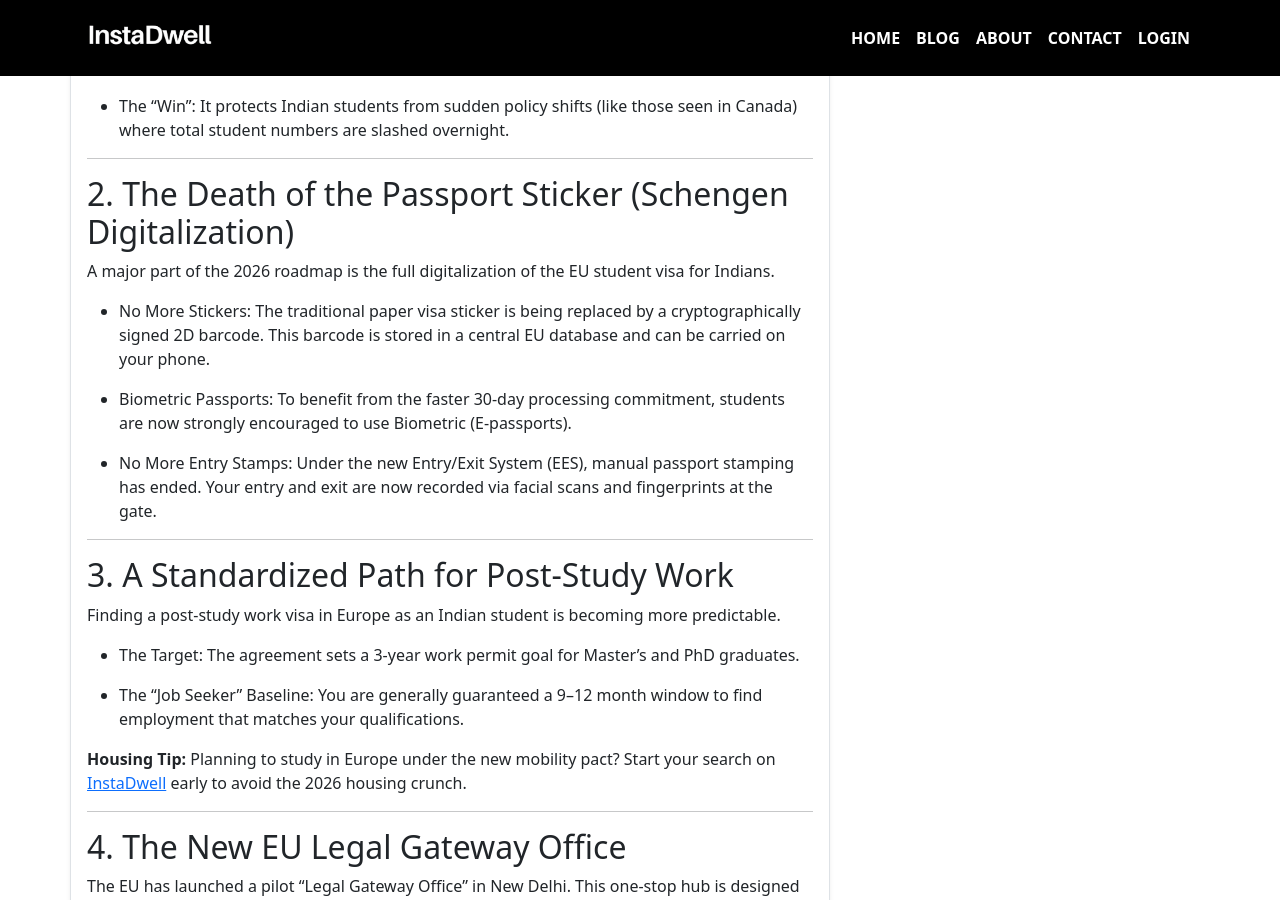
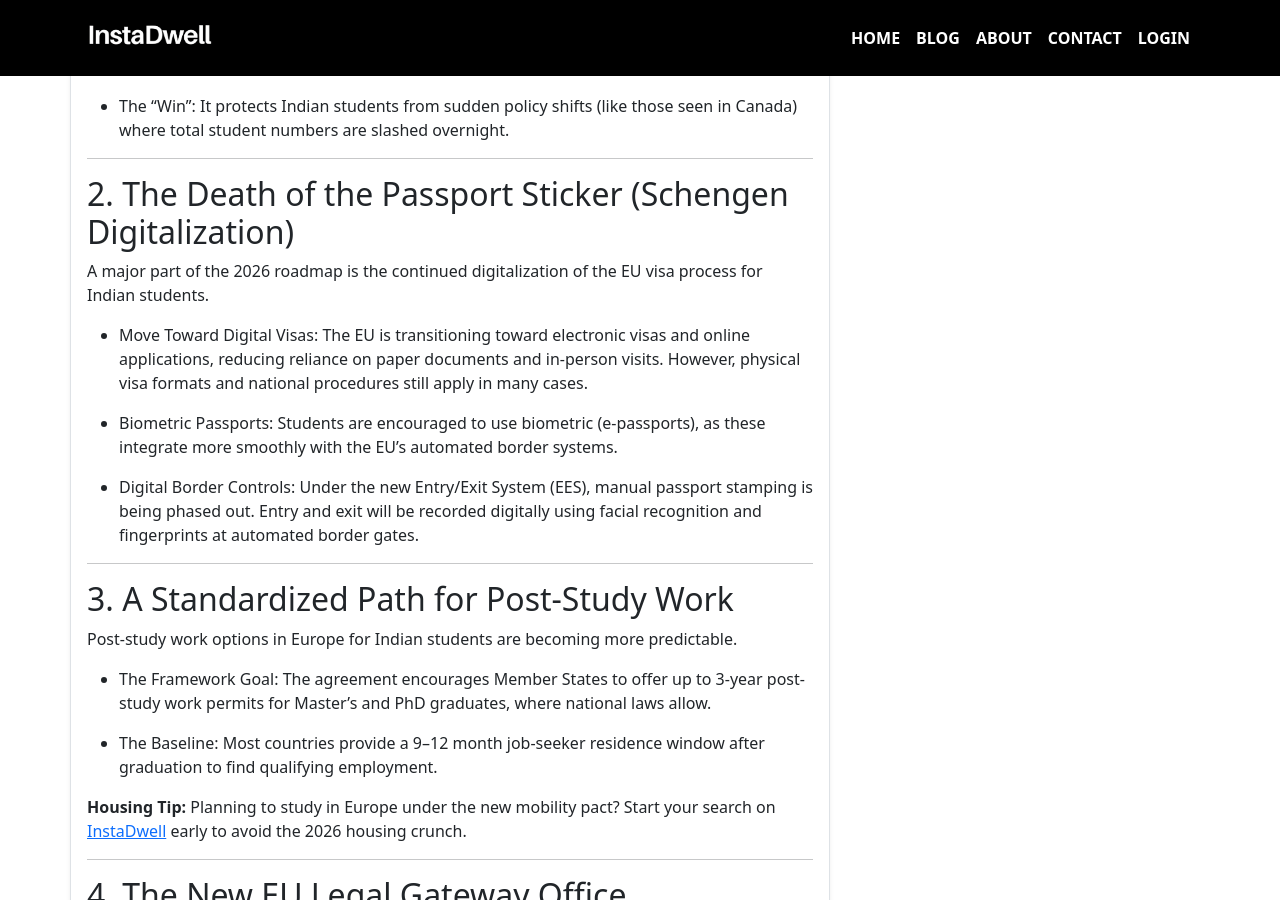
Before and after one commit to instadw/instadwell-blog, a Jekyll site: the page built from _posts/2026-1-30-how-the-2026-eu-india-fta-affects-indian-students-uncapped-mobility-and-digital-visas.md, in a window 1280 px wide and 900 px high, scrolled down 1271 px. Built offline with Jekyll 4.4.1, drawn with Linux system fonts in a browser that asks for light colours.

Commit message:
Update 2026-1-30-how-the-2026-eu-india-fta-affects-indian-students-uncapped-mobility-and-digital-visas.md

```diff
--- a/_posts/2026-1-30-how-the-2026-eu-india-fta-affects-indian-students-uncapped-mobility-and-digital-visas.md
+++ b/_posts/2026-1-30-how-the-2026-eu-india-fta-affects-indian-students-uncapped-mobility-and-digital-visas.md
@@ -42,24 +42,23 @@ Uncapped does not mean unregulated. While the EU won't place a "hard cap" on the
 
 ## 2. The Death of the Passport Sticker (Schengen Digitalization)
 
-A major part of the 2026 roadmap is the full digitalization of the EU student visa for Indians.
+A major part of the 2026 roadmap is the continued digitalization of the EU visa process for Indian students.
 
--   No More Stickers: The traditional paper visa sticker is being replaced by a cryptographically signed 2D barcode. This barcode is stored in a central EU database and can be carried on your phone.
+-   Move Toward Digital Visas: The EU is transitioning toward electronic visas and online applications, reducing reliance on paper documents and in-person visits. However, physical visa formats and national procedures still apply in many cases.
 
--   Biometric Passports: To benefit from the faster 30-day processing commitment, students are now strongly encouraged to use Biometric (E-passports).
+-   Biometric Passports: Students are encouraged to use biometric (e-passports), as these integrate more smoothly with the EU’s automated border systems.
 
--   No More Entry Stamps: Under the new Entry/Exit System (EES), manual passport stamping has ended. Your entry and exit are now recorded via facial scans and fingerprints at the gate.
-
+-   Digital Border Controls: Under the new Entry/Exit System (EES), manual passport stamping is being phased out. Entry and exit will be recorded digitally using facial recognition and fingerprints at automated border gates.
 
 ----------
 
 ## 3. A Standardized Path for Post-Study Work
 
-Finding a post-study work visa in Europe as an Indian student is becoming more predictable.
+Post-study work options in Europe for Indian students are becoming more predictable.
 
--   The Target: The agreement sets a 3-year work permit goal for Master’s and PhD graduates.
+- The Framework Goal: The agreement encourages Member States to offer up to 3-year post-study work permits for Master’s and PhD graduates, where national laws allow.
 
--   The "Job Seeker" Baseline: You are generally guaranteed a 9–12 month window to find employment that matches your qualifications.
+- The Baseline: Most countries provide a 9–12 month job-seeker residence window after graduation to find qualifying employment.
 
 
 **Housing Tip:** Planning to study in Europe under the new mobility pact? Start your search on [InstaDwell](https://instadwell.com/) early to avoid the 2026 housing crunch.
```
